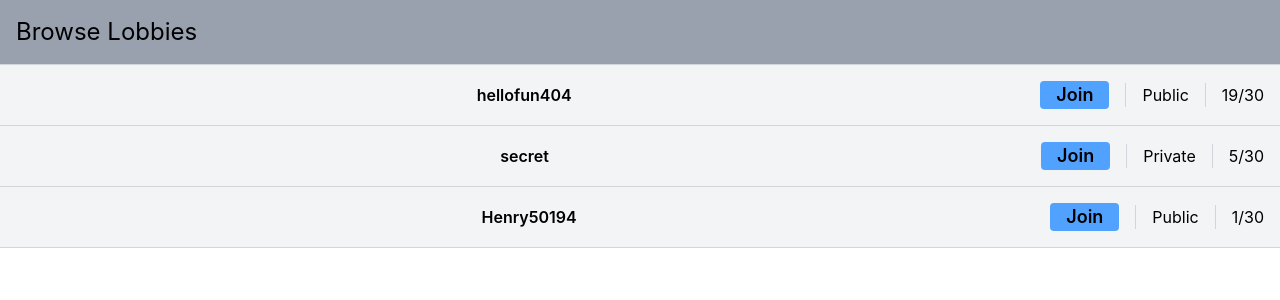
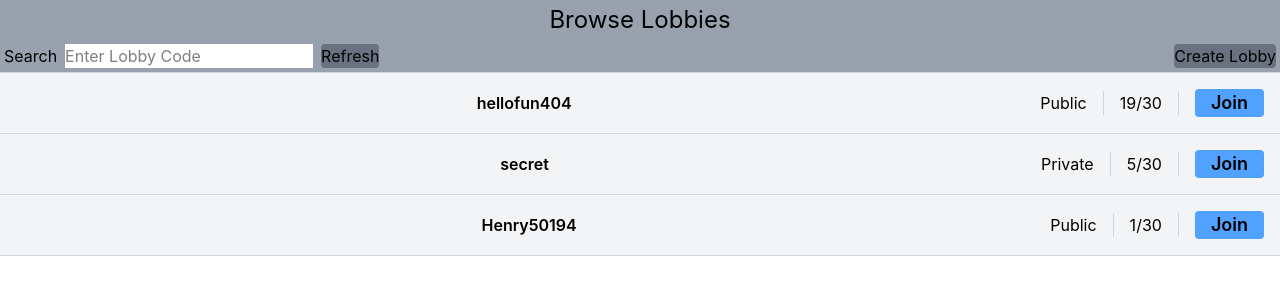
Before and after one commit to RHermanet14/bingo, a Next.js app: page /browser in a window 1280 px wide. Shown: the top 300 px of the page. Built offline with nearby package versions, Linux system fonts and the light colour scheme.

Commit message:
started lobby creation

```diff
--- a/app/browser/grid/Grid.tsx
+++ b/app/browser/grid/Grid.tsx
@@ -1,8 +1,8 @@
-"use client" // for now
-import {Lobby} from "./types";
+"use client";
+import {BrowserRow} from "./types";
 
 interface GridProps {
-    items: Lobby[];
+    items: BrowserRow[];
 }
 export default function Grid({items}: GridProps) {
     return (
@@ -12,16 +12,15 @@ export default function Grid({items}: GridProps) {
                     <p className="flex-grow font-semibold truncate text-center">
                         {item.name}
                     </p>
+                    <p>{item.type}</p>
+                    <div className="w-px h-6 bg-gray-300 mx-2"></div>
+                    <p>{item.size}/30</p>
+                    <div className="w-px h-6 bg-gray-300 mx-2"></div>
                     <button
                         onClick={() => alert(`Joining ${item.name}'s Game...`)}
                         className="bg-blue-400 rounded text-lg px-4 font-semibold">
                         Join
                     </button>
-                    <div className="w-px h-6 bg-gray-300 mx-2"></div>
-                    <p>{item.type}</p>
-                    <div className="w-px h-6 bg-gray-300 mx-2"></div>
-                    <p>{item.size}/30</p>
-
                 </div>
             ))}
         </div>
--- a/app/browser/grid/types.ts
+++ b/app/browser/grid/types.ts
@@ -1,4 +1,4 @@
-export type Lobby = {
+export type BrowserRow = {
     id: number;
     type: "Public" | "Private";
     name: string;
--- a/app/browser/page.tsx
+++ b/app/browser/page.tsx
@@ -1,15 +1,26 @@
+"use client";
 import Grid from "./grid/Grid";
-import {Lobby} from "./grid/types"
+import {BrowserRow} from "./grid/types"
+import { useRouter } from "next/navigation";
 
 export default function BrowserPage() {
-  const items: Lobby[] = [
+  const router = useRouter();
+  const items: BrowserRow[] = [
     {id: 1, type: "Public", name:"hellofun404", size: 19},
     {id: 2, type:"Private", name:"secret", size: 5},
-    {id:3, type:"Public", name: "Henry50194", size:1},
+    {id: 3, type:"Public", name: "Henry50194", size:1},
   ];
+
   return (
     <div>
-      <h1 className="text-2xl bg-gray-400 p-4">Browse Lobbies</h1>
+      <h1 className="text-2xl text-center p-1 bg-gray-400">Browse Lobbies</h1>
+      <div className="flex bg-gray-400 p-1 gap-2">
+        <p>Search</p>
+        <input placeholder="Enter Lobby Code" className="bg-white"/>
+        <button className="bg-gray-500 rounded">Refresh</button>
+        <button onClick={() => router.push("/lobby")}
+        className="ml-auto bg-gray-500 rounded">Create Lobby</button>
+      </div>
       <Grid items={items}/>
     </div>
   )
--- /dev/null
+++ b/app/lobby/page.tsx
@@ -0,0 +1,15 @@
+export default function LobbyPage() {
+    return (
+        <div>
+            <h1 className="text-2xl text-center p-1 bg-gray-400">Lobby Code: 123456</h1>
+            <div className="p-2 flex gap-4 text-lg">
+                <button className="bg-blue-400">Back To Browser</button>
+                <p className="ml-auto">1/30</p>
+                <button className="bg-blue-400">Start Game</button>
+            </div>
+            <div className="min-h-screen bg-gray-200 flex flex-col items-center justify-center">
+                <h1 className="text-4xl mb-6">Username and button to kick player</h1>
+            </div>
+        </div>
+    )
+}
```
